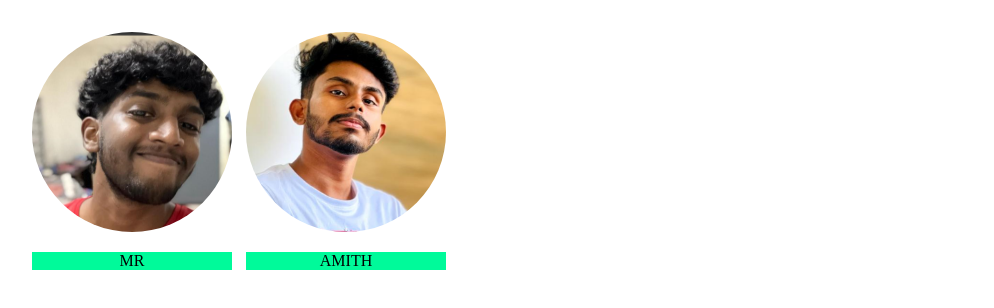
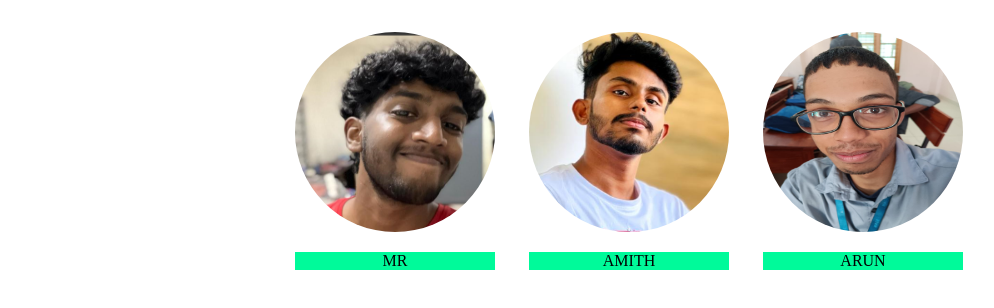
Before and after one commit to jokku077/courseraweb, a plain HTML site: page site/boyscontacts.html in a window 1280 px wide. Shown: the whole page, without its empty margins (16-1010 px from the left). Drawn offline with Linux system fonts and the light colour scheme.

Commit message:
aligned centre

```diff
--- a/site/boyscontacts.html
+++ b/site/boyscontacts.html
@@ -5,7 +5,7 @@
         <meta charset="utf-8">
         <style>
            img.contacts{
-                 border-radius: 50%;
+                 border-radius: 75%;
             }
             ul {
             list-style: none;
@@ -13,7 +13,7 @@
 
             li {
             display: inline-block;
-            margin-right: 10px;
+            margin-right: 30px;
         }
         a:link, a:visited {
                 text-decoration: none;
@@ -23,9 +23,13 @@
                 color: black;
                 width: 200px;
             }
+        div.container{
+            text-align: center;
+        }
         </style>
     </head>
     <body>
+        <div class="container">
         <ul>
             <li>
                 <p>
@@ -43,6 +47,15 @@
                     </div>
                 </p>
             </li>
+            <li>
+                <p>
+                    <img class="contacts" src="ARUN.jpg" width="200" height="200">
+                    <div>
+                        <a href="//wa.me/+918593815280">ARUN</a>
+                    </div>
+                </p>
+            </li>
         </ul>
+    </div>
     </body>
 </html>
```
Also changed, not shown: site/ARUN.jpg (added), site/KEVIN.jpg (added), site/SAFAL.jpg (added).
